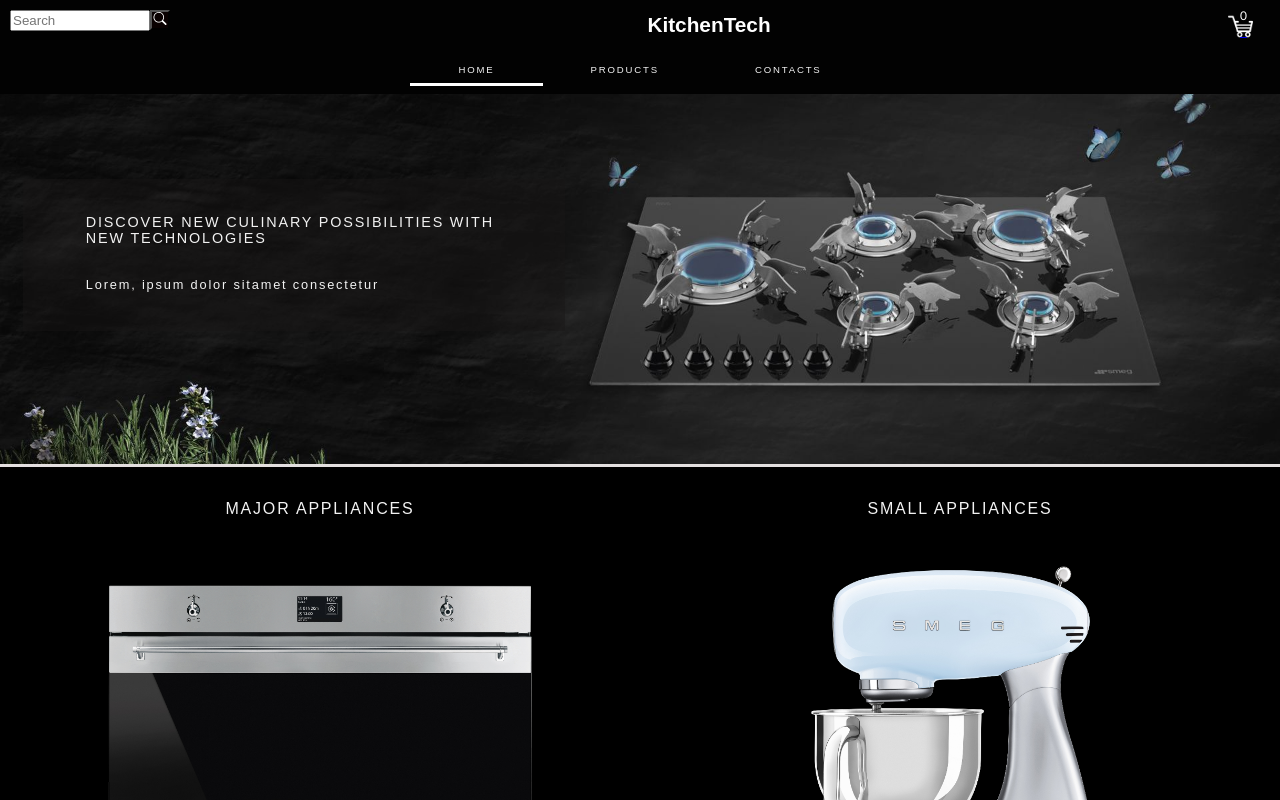
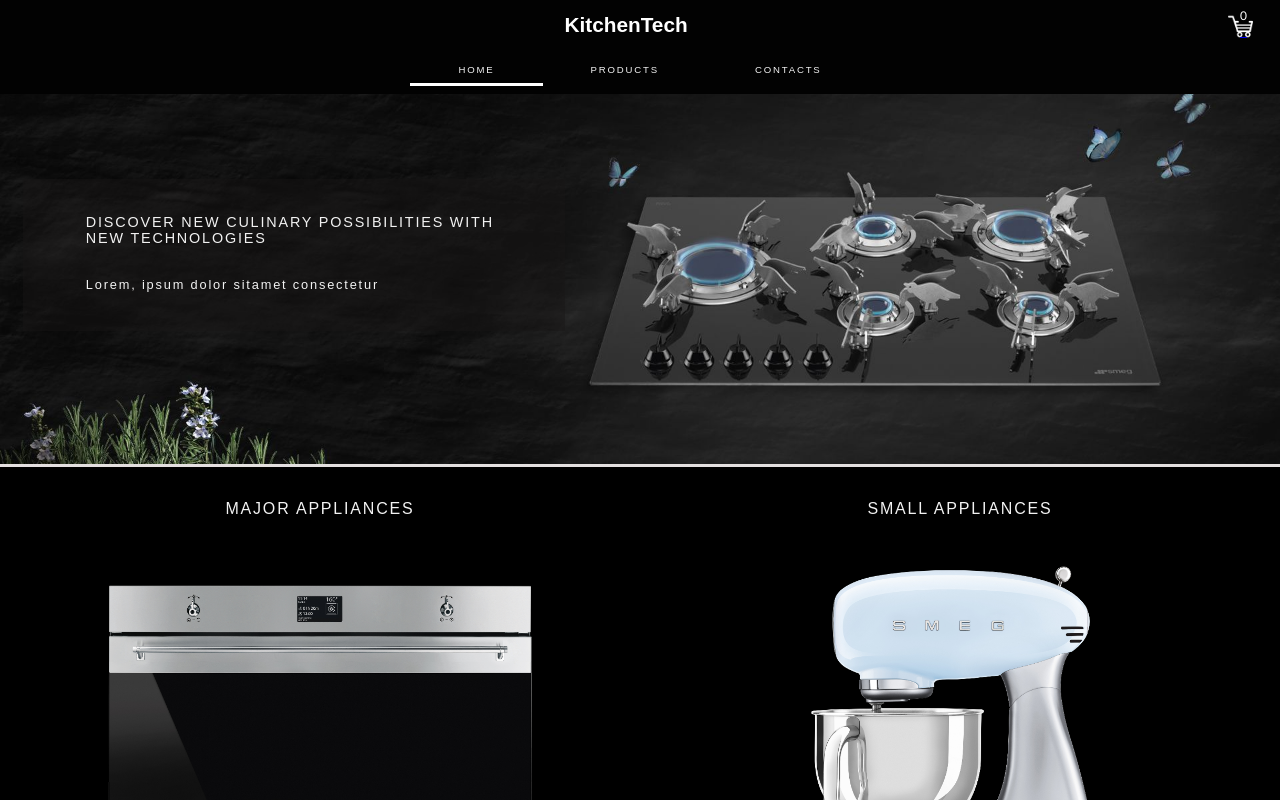
Before and after one commit to GuldanaBaktybekova/my-diploma, a React (Create React App) app: page / in a window 1280 px wide. Shown: the top 800 px of the page. Built offline with nearby package versions, Linux system fonts and the light colour scheme.

Commit message:
Delete InputSearch and add new paragraph

```diff
--- a/src/components/Toolbar/Toolbar.js
+++ b/src/components/Toolbar/Toolbar.js
@@ -1,5 +1,4 @@
 import CartLink from "../CartLink/CartLink";
-import InputSearch from "../InputSearch/InputSearch";
 import Nav from "../Nav/Nav";
 // import NavIcon from "../Nav/NavIcon/NavIcon";
 import NavToggle from "../Nav/NavToggle/NavToggle";
@@ -13,7 +12,7 @@ function Toolbar({ toggleDrawer }) {
     <nav className={classes.Toolbar}>
       <div className={classes.container}>
         <div className={classes.nav1}>
-          <InputSearch />
+          <p> &nbsp;</p>
 
           <Logo />
          <CartLink/>
--- a/src/components/Toolbar/Toolbar.module.css
+++ b/src/components/Toolbar/Toolbar.module.css
@@ -12,7 +12,8 @@
 .Toolbar .nav1 {
   display: flex;
   align-items: center;
-  justify-content: space-between;
+  justify-content:  space-between;
+
   height: 40px;
 
 }
```
